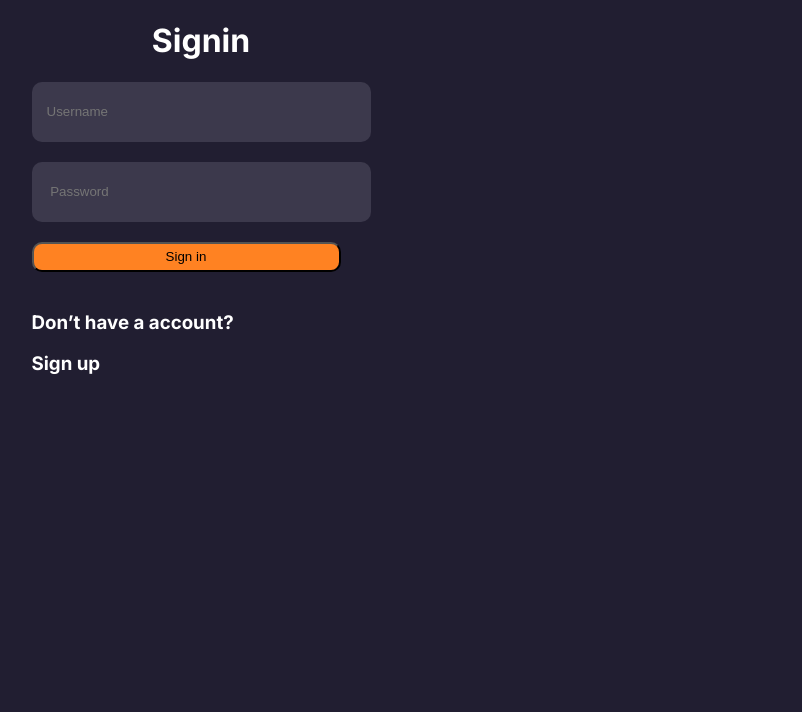
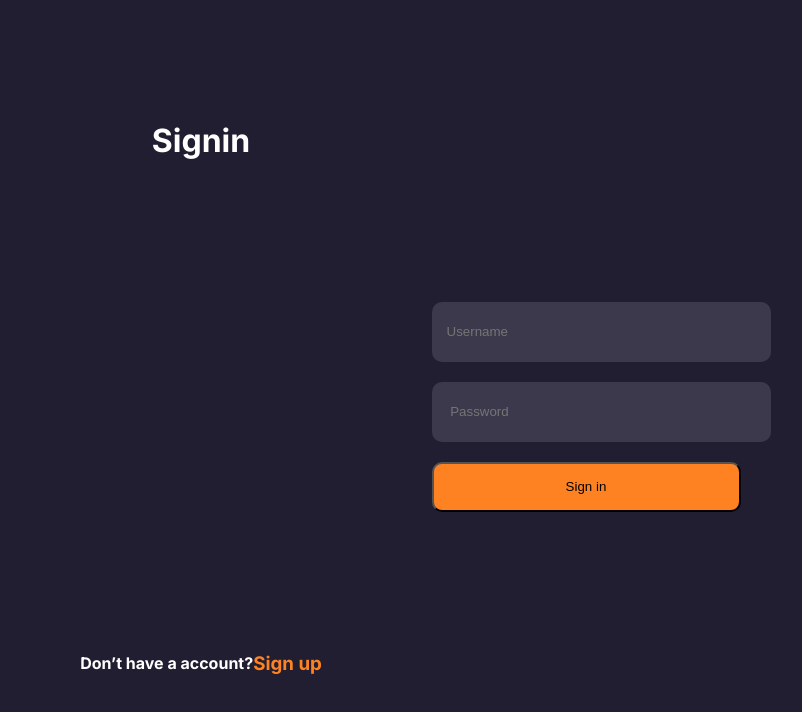
Before and after one commit to dinsorkot/pandora, a Vue app: page /login in a window 1280 px wide. Shown: the top 712 px of the page, without its empty margins (439-1241 px from the left). Built offline with nearby package versions, Linux system fonts and the light colour scheme.

Commit message:
พอละเหนื่อย

```diff
--- a/src/components/FormLogin.vue
+++ b/src/components/FormLogin.vue
@@ -1,17 +1,15 @@
 <template>
   <div>
-    <input type="text" placeholder="Username" v-model="username" />
+
+    <input type="text" placeholder="Username"  v-model="username" />
     <br /><br />
-    <input type="password" placeholder=" Password" v-model="password" />
+    <input type="password" placeholder=" Password"  v-model="password" />
     <br /><br />
     <button type="Signin" v-on:click="click()">Sign in</button>
     <br /><br />
   </div>
 
-  <div>
-    <h3>Don’t have a account?</h3>
-    <h3>Sign up</h3>
-  </div>
+
 </template>
 
 <script setup>
@@ -22,6 +20,8 @@ function click() {
   console.log("username ", username.value);
   console.log("password ", password.value);
 }
+
+
 </script>
 
 <style scoped>
@@ -33,11 +33,14 @@ input {
   border-radius: 10px;
   border: 0;
   padding: 15px;
+
 }
 button {
   background: #ff8222;
   width: 309px;
-  height: 30px;
+  height: 50px;
   border-radius: 10px;
+
+
 }
 </style>
--- a/src/views/LoginView.vue
+++ b/src/views/LoginView.vue
@@ -1,16 +1,22 @@
 <template>
-  <div >
-    <div class=" Signin ">
-      <h1>Signin</h1>
+  <div>
+    <div class="Signin">
+      <h1 style="padding-top: 100px">Signin</h1>
     </div>
+    <br /><br />
 
-    <div class=" Signin ">
+    <div class="Signin" style="padding-top: 80px">
       <div></div>
       <!--:ซ้าย-->
-      <div >
+      <div style="padding-left: 800px">
         <FormLogin />
       </div>
       <!--:ขวา-->
+    </div>
+
+    <div class="Signin">
+      <h4 style="padding-top: 100px">Don’t have a account? </h4>
+      <h3 style="padding-top: 100px" > Sign up</h3>
     </div>
   </div>
 </template>
@@ -20,10 +26,12 @@ import FormLogin from "../components/FormLogin.vue";
 </script>
 
 <style scoped>
-.Signin{
+.Signin {
   display: flex;
   justify-content: center;
   align-items: center;
 }
-
+h3{
+   color :#ff8222;
+}
 </style>
```
Also changed, not shown: src/components/icons/icons8-key-250.png (added), src/components/icons/icons8-user-64.png (added).
